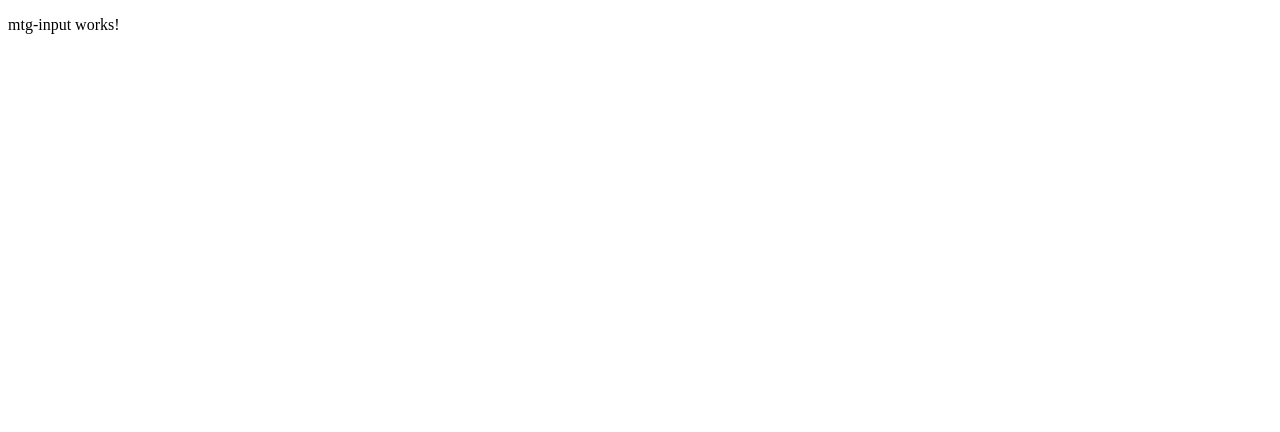
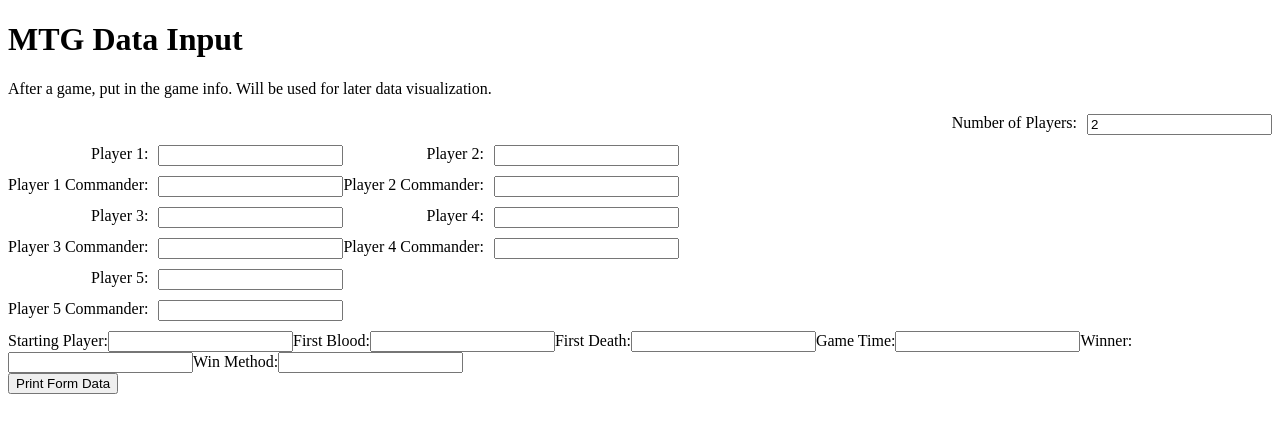
Before and after one commit to VictorFrank/cv, an Angular app in the folder frontend-angular/: page /mtgInput in a window 1280 px wide. Shown: the top 432 px of the page. Built offline with nearby package versions, Linux system fonts and the light colour scheme.

Commit message:
Initial push to mtg tracker page

```diff
--- a/frontend-angular/src/app/mtg-input/mtg-input.component.css
+++ b/frontend-angular/src/app/mtg-input/mtg-input.component.css
@@ -0,0 +1,15 @@
+.playerContainer {
+    display: flex;
+    flex-direction: row;
+    align-items: flex-end;
+    max-width: 1000px;
+    flex-wrap: wrap;
+}
+
+.inputContainer {
+    display: flex;
+    flex-direction: row;
+    justify-content: flex-end;
+    margin-bottom: 10px;
+    gap: 10px;
+}
--- a/frontend-angular/src/app/mtg-input/mtg-input.component.html
+++ b/frontend-angular/src/app/mtg-input/mtg-input.component.html
@@ -1 +1,88 @@
-<p>mtg-input works!</p>
+<div>
+    <h1>MTG Data Input</h1>
+    <p>After a game, put in the game info. Will be used for later data visualization.</p>
+    <form>
+        <div class="inputContainer">
+            <label for="playerNumber">Number of Players:</label>
+            <input type="number" id="playerNumber" [(ngModel)]="playerNumber" name="playerNumber" required>
+        </div>
+        <div class="playerContainer">
+            <div class="player1Container">
+                <div class="inputContainer">
+                    <label for="player1">Player 1:</label>
+                    <input type="text" id="player1" [(ngModel)]="mtgFormData.player1" name="player1" required>
+                </div>
+                <div class="inputContainer">
+                    <label for="commanderp1">Player 1 Commander:</label>
+                    <input type="text" id="commanderp1" [(ngModel)]="mtgFormData.commanderp1" name="commanderp1" required>
+                </div>
+            </div>
+
+            <div class="player2Container">
+                <div class="inputContainer">
+                    <label for="player2">Player 2:</label>
+                    <input type="text" id="player2" [(ngModel)]="mtgFormData.player2" name="player2" required>
+                </div>
+                <div class="inputContainer">
+                    <label for="commanderp2">Player 2 Commander:</label>
+                    <input type="text" id="commanderp2" [(ngModel)]="mtgFormData.commanderp2" name="commanderp2" required>
+                </div>
+            </div>
+
+            <div class="player3Container">
+                <div class="inputContainer">
+                    <label for="player3">Player 3:</label>
+                    <input type="text" id="player3" [(ngModel)]="mtgFormData.player3" name="player3">
+                </div>
+                <div class="inputContainer">
+                    <label for="commanderp3">Player 3 Commander:</label>
+                    <input type="text" id="commanderp3" [(ngModel)]="mtgFormData.commanderp3" name="commanderp3">
+                </div>
+            </div>
+
+            <div class="player4Container">
+                <div class="inputContainer">
+                    <label for="player4">Player 4:</label>
+                    <input type="text" id="player4" [(ngModel)]="mtgFormData.player4" name="player4">
+                </div>
+                <div class="inputContainer">
+                    <label for="commanderp4">Player 4 Commander:</label>
+                    <input type="text" id="commanderp4" [(ngModel)]="mtgFormData.commanderp4" name="commanderp4">
+                </div>
+            </div>
+
+            <div class="player5Container">
+                <div class="inputContainer">
+                    <label for="player5">Player 5:</label>
+                    <input type="text" id="player5" [(ngModel)]="mtgFormData.player5" name="player5">
+                </div>
+                <div class="inputContainer">
+                    <label for="commanderp5">Player 5 Commander:</label>
+                    <input type="text" id="commanderp5" [(ngModel)]="mtgFormData.commanderp5" name="commanderp5">
+                </div>
+            </div>
+        </div>
+
+        <label for="startingPlayer">Starting Player:</label>
+        <input type="text" id="startingPlayer" [(ngModel)]="mtgFormData.startingPlayer" name="startingPlayer">
+
+        <label for="fb">First Blood:</label>
+        <input type="text" id="fb" [(ngModel)]="mtgFormData.fb" name="fb">
+
+        <label for="fdeath">First Death:</label>
+        <input type="text" id="fdeath" [(ngModel)]="mtgFormData.fdeath" name="fdeath">
+
+        <label for="gametime">Game Time:</label>
+        <input type="text" id="gametime" [(ngModel)]="mtgFormData.gametime" name="gametime">
+
+        <label for="win">Winner:</label>
+        <input type="text" id="win" [(ngModel)]="mtgFormData.win" name="win">
+
+        <label for="wmethod">Win Method:</label>
+        <input type="text" id="wmethod" [(ngModel)]="mtgFormData.wmethod" name="wmethod">
+    </form>
+
+    <button (click)="printFormData()">
+        Print Form Data
+    </button>
+</div>
--- a/frontend-angular/src/app/mtg-input/mtg-input.component.ts
+++ b/frontend-angular/src/app/mtg-input/mtg-input.component.ts
@@ -1,12 +1,37 @@
 import { Component } from '@angular/core';
+import { FormsModule } from "@angular/forms";
 
 @Component({
   selector: 'app-mtg-input',
   standalone: true,
-  imports: [],
+  imports: [FormsModule],
   templateUrl: './mtg-input.component.html',
   styleUrl: './mtg-input.component.css'
 })
 export class MtgInputComponent {
+    playerNumber: number = 2;
+
+    mtgFormData= {
+        player1: '',
+        player2: '',
+        player3: '',
+        player4: '',
+        player5: '',
+        commanderp1: '',
+        commanderp2: '',
+        commanderp3: '',
+        commanderp4: '',
+        commanderp5: '',
+        startingPlayer: '',
+        fb: '',
+        fdeath: '',
+        gametime: '',
+        win: '',
+        wmethod: ''
+    }
+
+    printFormData() {
+        console.log(this.mtgFormData);
+    }
 
 }
```
